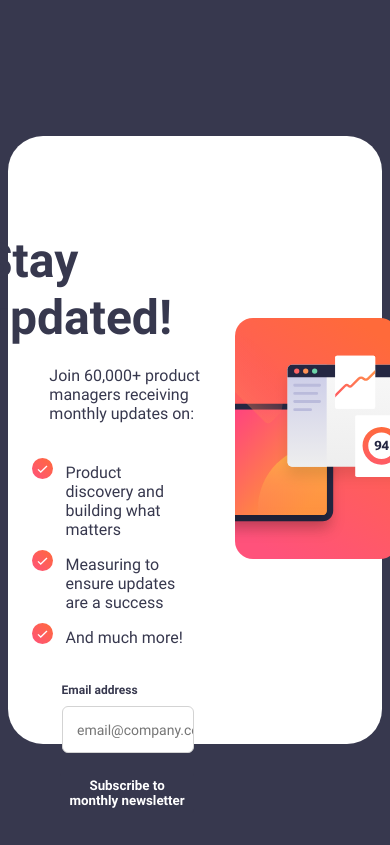
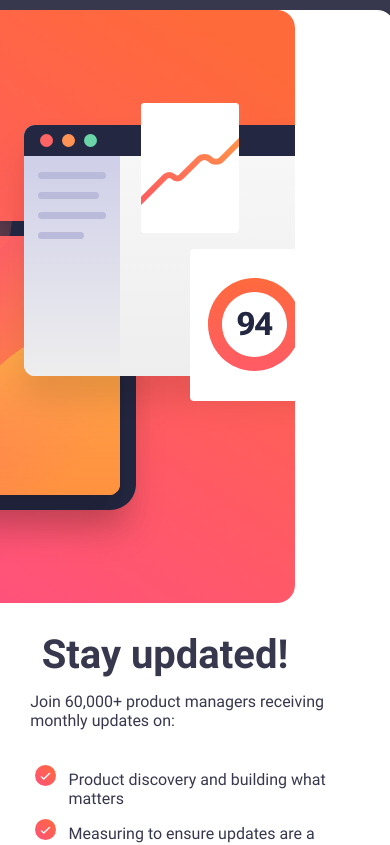
Before and after one commit to atorrez007/newsLetter, a React (Create React App) app: page / in a window 390 px wide. Shown: the top 845 px of the page. Built offline with nearby package versions, Linux system fonts and the light colour scheme.

Commit message:
added mobile styling for signup page

```diff
--- a/src/components/SignUp.tsx
+++ b/src/components/SignUp.tsx
@@ -1,5 +1,6 @@
 import successIcon from "../assets/images/icon-success.svg";
 import desktopImage from "../assets/images/illustration-sign-up-desktop.svg";
+import mobileImage from "../assets/images/illustration-sign-up-mobile.svg";
 import "./SignUpStyles.css";
 
 const SignUp = () => {
--- a/src/components/SignUpStyles.css
+++ b/src/components/SignUpStyles.css
@@ -24,6 +24,7 @@
   margin-right: 2em;
   font-size: 24px;
   color: hsl(237.39deg 17.29% 26.08%);
+
   /* border: 1px red solid; */
 }
 
@@ -110,21 +111,6 @@
   cursor: pointer;
   outline: none;
 }
-/*
-.input-styles {
-  margin-left: 2.6em;
-  height: 70%;
-  width: 100%;
-  border-radius: 6px;
-  border: 1px solid gray;
-  padding: 0 0 0 1em;
-  font-family: RobotoRegular;
-  font-size: 14px;
-  cursor: pointer;
-  outline: none;
-  color: rgb(241, 83, 83);
-  background-color: rgb(210, 162, 162);
-} */
 
 .signup-button-container {
   display: flex;
@@ -144,7 +130,7 @@
   color: white;
 }
 
-.button-styles:hover {
+.signup-button-styles:hover {
   margin-left: 2.6em;
   height: 70%;
   width: 100%;
@@ -157,13 +143,6 @@
   cursor: pointer;
 }
 
-/* .img-container {
-  border: 1px solid black;
-  height: 95%;
-  width: 90%;
-  border-radius: 18px;
-} */
-
 .img-styles {
   background-size: cover;
 }
@@ -173,6 +152,113 @@
   margin-top: 0.1em;
   /* border: 1px solid black; */
   width: 87%;
-
   border-radius: 18px;
 }
+
+/* Mobile Design <------------------------------------------> */
+
+@media (max-width: 500px) {
+  .signup-box {
+    display: flex;
+    flex-direction: column-reverse;
+    justify-content: start;
+    height: auto;
+    width: 30em;
+    background-color: white;
+    margin-top: 0.1em;
+    border-radius: 18px;
+  }
+
+  .left-sided-content {
+    width: auto;
+    padding: 1em;
+
+    align-items: center;
+  }
+
+  .left-sided-header {
+    font-family: RobotoBold;
+    margin-top: 1em;
+    font-size: 20px;
+    color: hsl(237.39deg 17.29% 26.08%);
+  }
+  .left-sided-header h1 {
+    justify-content: center;
+    font-family: RobotoBold;
+    margin-top: 0.1em;
+    margin-right: 0.5em;
+    font-size: 40px;
+    color: hsl(237.39deg 17.29% 26.08%);
+    /* border: 1px red solid; */
+  }
+
+  .left-sided-paragraph {
+    margin-left: 0.1em;
+    font-family: RobotoRegular;
+    word-break: none;
+    width: 90%;
+    margin-top: -1.8rem;
+    color: hsl(237.39deg 17.29% 26.08%);
+  }
+
+  .signup-button-styles {
+    margin-left: 2.6em;
+    height: 70%;
+    width: 100%;
+    border-radius: 6px;
+    border: none;
+    background-color: hsl(237.39deg 17.29% 26.08%);
+    font-family: RobotoBold;
+    color: white;
+  }
+
+  .signup-button-styles:hover {
+    margin-left: 2.6em;
+    height: 70%;
+    width: 100%;
+    border-radius: 6px;
+    border: none;
+    background-color: hsl(358.52deg 98.78% 67.84%);
+    box-shadow: 0px 10px 15px 2px rgba(255, 0, 0, 0.2);
+    font-family: RobotoBold;
+    color: white;
+    cursor: pointer;
+  }
+
+  .signup-button-styles:focus {
+    margin-left: 2.6em;
+    height: 70%;
+    width: 100%;
+    border-radius: 6px;
+    border: none;
+    background-color: hsl(358.52deg 98.78% 67.84%);
+    box-shadow: 0px 10px 15px 2px rgba(255, 0, 0, 0.2);
+    font-family: RobotoBold;
+    color: white;
+    cursor: pointer;
+  }
+
+  .right-sided-content {
+    width: fill;
+  }
+
+  .img-container img {
+    margin: 0em;
+    margin-bottom: -1em;
+    /* border: 1px solid black; */
+    width: inherit;
+    height: auto;
+    border-radius: 18px;
+  }
+
+  .interactive-content {
+    display: flex;
+    flex-direction: column;
+    margin-top: 1em;
+    width: 100%;
+    height: 100%;
+    margin-left: 0em;
+    color: hsl(237.39deg 17.29% 26.08%);
+    /* border: 1px red solid; */
+  }
+}
```
